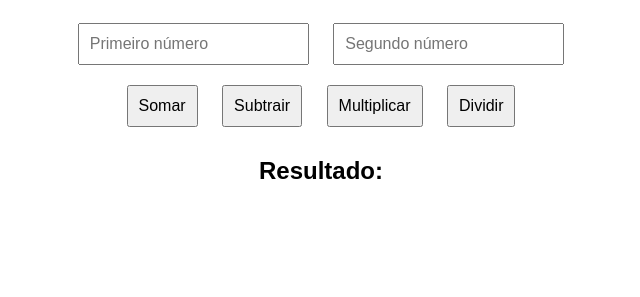
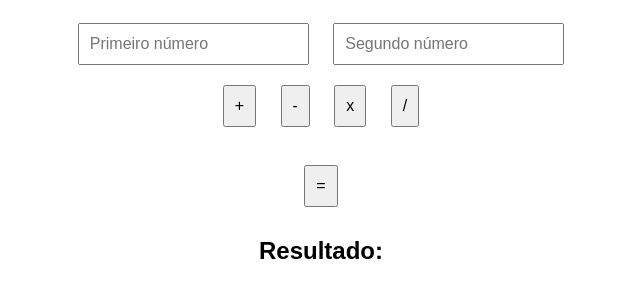
Before and after one commit to DuilioAzevedo/calculator, a plain HTML site: page index.html in a window 1280 px wide. Shown: the part 129-426 px from the top of the page, without its empty margins (319-959 px from the left). Drawn offline with Linux system fonts and the light colour scheme.

Commit message:
result button

```diff
--- a/index.html
+++ b/index.html
@@ -14,10 +14,12 @@
   <input type="number" id="numero1" placeholder="Primeiro número">
   <input type="number" id="numero2" placeholder="Segundo número">
   <br>
-  <button onclick="calcular('soma')">Somar</button>
-  <button onclick="calcular('subtracao')">Subtrair</button>
-  <button onclick="calcular('multiplicacao')">Multiplicar</button>
-  <button onclick="calcular('divisao')">Dividir</button>
+  <button onclick="selecionarOperacao('soma')">+</button>
+  <button onclick="selecionarOperacao('subtracao')">-</button>
+  <button onclick="selecionarOperacao('multiplicacao')">x</button>
+  <button onclick="selecionarOperacao('divisao')">/</button>
+  <br><br>
+  <button onclick="calcular()">=</button>
   <h2>Resultado: <span id="resultado"></span></h2>
   <script src="script.js"></script>
 </body>
--- a/script.js
+++ b/script.js
@@ -1,42 +1,11 @@
+let operacaoSelecionada = "";
 
-/*
-function calcularSoma() {
-    // Obter os valores dos inputs
-    let num1 = parseFloat(document.getElementById("numero1").value);
-    let num2 = parseFloat(document.getElementById("numero2").value);
-    // Verificar se os valores são válidos
-    if (isNaN(num1) || isNaN(num2)) {
-        alert("Por favor, insira números válidos.");
-        return;
-    }
-
-    // Calcular a soma
-    let soma = num1 + num2;
-
-    // Exibir o resultado
-    document.getElementById("resultado").textContent = soma;
+function selecionarOperacao(operacao) {
+    // Guardar a operação selecionada
+    operacaoSelecionada = operacao;
 }
 
-function calcularSub() {
-
-    // Obter os valores dos inputs
-    let num1 = parseFloat(document.getElementById("numero1").value);
-    let num2 = parseFloat(document.getElementById("numero2").value);
-
-    // Verificar se os valores são válidos
-    if (isNaN(num1) || isNaN(num2)) {
-        alert("Por favor, insira números válidos.");
-        return;
-    }
-
-    // Calcular a subtração
-    let sub = num1 - num2;
-
-    // Exibir o resultado
-    document.getElementById("resultado").textContent = sub;
-} */
-
-function calcular(operacao) {
+function calcular() {
     // Obter os valores dos inputs
     let num1 = parseFloat(document.getElementById("numero1").value);
     let num2 = parseFloat(document.getElementById("numero2").value);
@@ -50,8 +19,8 @@ function calcular(operacao) {
     // Variável para armazenar o resultado
     let resultado;
 
-    // Verificar qual operação realizar
-    switch (operacao) {
+    // Verificar qual operação foi selecionada
+    switch (operacaoSelecionada) {
         case 'soma':
             resultado = num1 + num2;
             break;
@@ -69,7 +38,7 @@ function calcular(operacao) {
             resultado = num1 / num2;
             break;
         default:
-            alert("Operação inválida.");
+            alert("Por favor, selecione uma operação.");
             return;
     }
 
```
